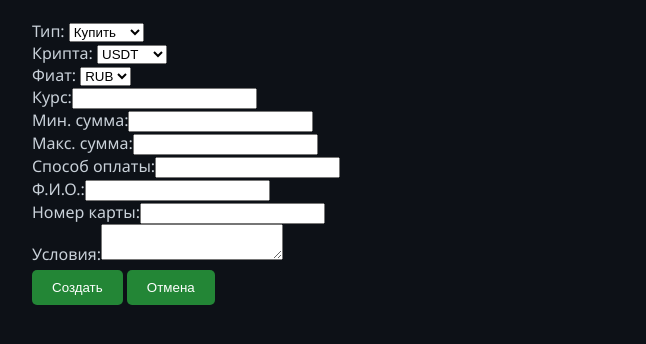
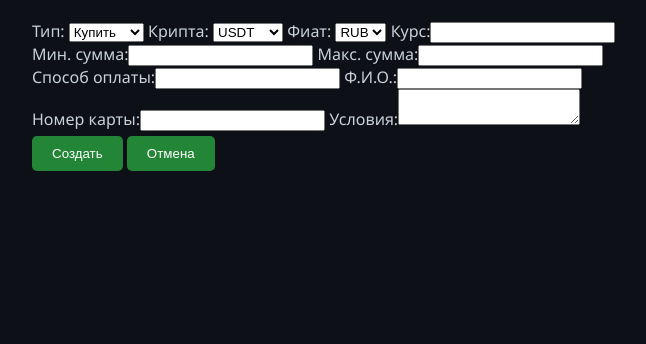
Before and after one commit to Yupara/P2pppppppppp, a FastAPI app: page /create in a window 1280 px wide. Shown: the part 64-408 px from the top of the page, without its empty margins (308-954 px from the left). Run offline with FastAPI, Linux system fonts and the light colour scheme.

Commit message:
Update create_ad.html

```diff
--- a/templates/create_ad.html
+++ b/templates/create_ad.html
@@ -8,43 +8,38 @@
 <body class="dark-theme">
   <header class="header">
     <div class="header-left"><h1>Новое объявление</h1></div>
-    <div class="header-right"><button class="icon-btn" onclick="openUserSettings()">⚙️</button></div>
+    <div class="header-right"><button class="icon-btn" onclick="openSettings()">⚙️</button></div>
   </header>
-  <div id="user-settings" class="modal">
-    <div class="modal-content">
-      <span class="close-btn" onclick="closeUserSettings()">✖️</span>
-      <h2>Мои настройки</h2>
-      <p><a href="/withdraw">Вывод средств</a></p>
-      <p><a href="/deposit">Пополнить сеть</a></p>
-      <p>Адрес кошелька: <a href="#">0x123...</a></p>
-    </div>
-  </div>
+  <div id="settings-modal" class="modal"><div class="modal-content">
+    <span class="close-btn" onclick="closeSettings()">✖️</span>
+    <h2>Настройки</h2>
+    <p><a href="/withdraw">Вывод средств</a></p>
+    <p><a href="/deposit">Пополнить сеть</a></p>
+    <p>Кошелёк: <a href="#">0x123...</a></p>
+  </div></div>
   <div class="container">
     <form action="/create" method="post">
-      <div class="field"><label>Тип:</label>
-        <select name="action"><option value="buy">Купить</option><option value="sell">Продать</option></select>
-      </div>
-      <div class="field"><label>Крипта:</label>
-        <select name="crypto"><option>USDT</option><option>BTC</option><option>ETH</option><option>TRUMP</option></select>
-      </div>
-      <div class="field"><label>Фиат:</label>
-        <select name="fiat"><option>RUB</option><option>USD</option><option>EUR</option>…</select>
-      </div>
-      <div class="field"><label>Курс:</label><input type="number" name="rate" step="0.0001" required></div>
-      <div class="field"><label>Мин. сумма:</label><input type="number" name="min_amount" step="0.0001" required></div>
-      <div class="field"><label>Макс. сумма:</label><input type="number" name="max_amount" step="0.0001" required></div>
-      <div class="field"><label>Способ оплаты:</label><input type="text" name="payment_method" required></div>
-      <div class="field"><label>Ф.И.О.:</label><input type="text" name="full_name" required></div>
-      <div class="field"><label>Номер карты:</label><input type="text" name="card_number" required></div>
-      <div class="field"><label>Условия:</label><textarea name="comment"></textarea></div>
-      <button class="btn" type="submit">Создать</button>
+      <label>Тип:</label>
+      <select name="action"><option value="buy">Купить</option><option value="sell">Продать</option></select>
+      <label>Крипта:</label>
+      <select name="crypto"><option>USDT</option><option>BTC</option><option>ETH</option><option>TRUMP</option></select>
+      <label>Фиат:</label>
+      <select name="fiat"><option>RUB</option><option>USD</option><option>EUR</option></select>
+      <label>Курс:</label><input type="number" name="rate" step="0.0001" required>
+      <label>Мин. сумма:</label><input type="number" name="min_amount" step="0.0001" required>
+      <label>Макс. сумма:</label><input type="number" name="max_amount" step="0.0001" required>
+      <label>Способ оплаты:</label><input type="text" name="payment_method" required>
+      <label>Ф.И.О.:</label><input type="text" name="full_name" required>
+      <label>Номер карты:</label><input type="text" name="card_number" required>
+      <label>Условия:</label><textarea name="comment"></textarea>
+      <button class="btn">Создать</button>
       <a href="/market"><button type="button" class="btn">Отмена</button></a>
     </form>
   </div>
   <script>
-    function openUserSettings(){document.getElementById('user-settings').style.display='block';}
-    function closeUserSettings(){document.getElementById('user-settings').style.display='none';}
-    window.onclick=e=>{ if(e.target.id==='user-settings') closeUserSettings(); }
+    function openSettings(){document.getElementById('settings-modal').style.display='block';}
+    function closeSettings(){document.getElementById('settings-modal').style.display='none';}
+    window.onclick=e=>{ if(e.target.id==='settings-modal') closeSettings(); }
   </script>
 </body>
 </html>
```
